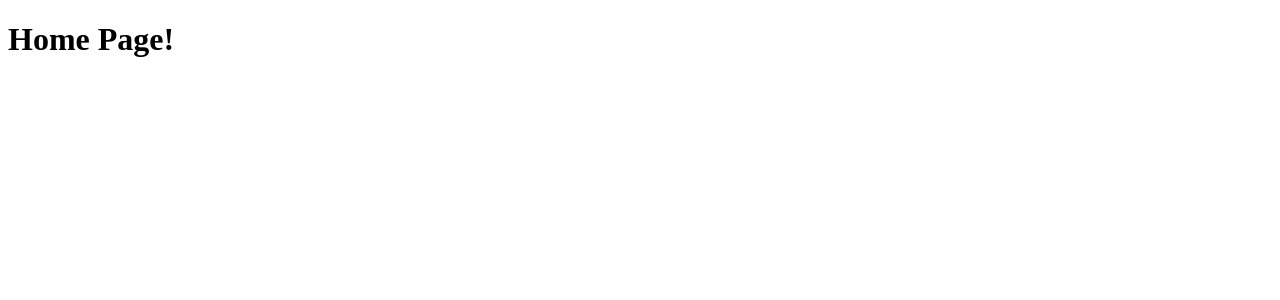
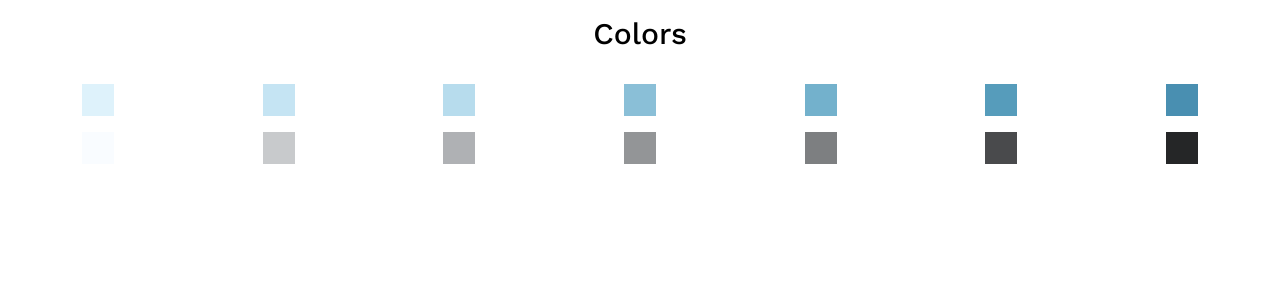
Before and after one commit to stephencottontail/sc-2021-nextjs, a Next.js app: page / in a window 1280 px wide. Shown: the top 300 px of the page. Built offline with nearby package versions, Linux system fonts and the light colour scheme.

Commit message:
Base tailwindcss implementation

```diff
--- a/package.json
+++ b/package.json
@@ -12,14 +12,17 @@
 		"start": "next start"
 	},
 	"devDependencies": {
+		"@tailwindcss/jit": "^0.1.18",
 		"@types/node": "^14.14.41",
 		"@types/react": "^17.0.3",
 		"@types/react-dom": "^17.0.3",
 		"@typescript-eslint/eslint-plugin": "^4.22.0",
 		"@typescript-eslint/parser": "^4.22.0",
+		"autoprefixer": "^10.2.5",
 		"eslint": "^7.24.0",
 		"eslint-config-prettier": "^8.2.0",
 		"eslint-plugin-react": "^7.23.2",
+		"postcss": "^8.2.14",
 		"prettier": "^2.2.1",
 		"tailwindcss": "^2.1.1",
 		"typescript": "^4.2.4"
--- /dev/null
+++ b/pages/_app.tsx
@@ -0,0 +1,9 @@
+import type { AppProps } from 'next/app'
+
+import "../styles/styles.css";
+
+function MyApp({ Component, pageProps }: AppProps ): JSX.Element {
+	return <Component {...pageProps} />;
+}
+
+export default MyApp;
--- a/pages/index.tsx
+++ b/pages/index.tsx
@@ -1,3 +1,23 @@
 export default function HomePage(): JSX.Element {
-	return <h1>Home Page!</h1>;
+	return (
+		<div>
+			<h1 className="text-center text-3xl my-4">Colors</h1>
+			<div className="grid grid-cols-7 gap-4 p-4">
+				<div className="h-8 w-8 mx-auto bg-blue-100"></div>
+				<div className="h-8 w-8 mx-auto bg-blue-200"></div>
+				<div className="h-8 w-8 mx-auto bg-blue-300"></div>
+				<div className="h-8 w-8 mx-auto bg-blue-400"></div>
+				<div className="h-8 w-8 mx-auto bg-blue-500"></div>
+				<div className="h-8 w-8 mx-auto bg-blue-600"></div>
+				<div className="h-8 w-8 mx-auto bg-blue-700"></div>
+				<div className="h-8 w-8 mx-auto bg-gray-100"></div>
+				<div className="h-8 w-8 mx-auto bg-gray-200"></div>
+				<div className="h-8 w-8 mx-auto bg-gray-300"></div>
+				<div className="h-8 w-8 mx-auto bg-gray-400"></div>
+				<div className="h-8 w-8 mx-auto bg-gray-500"></div>
+				<div className="h-8 w-8 mx-auto bg-gray-600"></div>
+				<div className="h-8 w-8 mx-auto bg-gray-700"></div>
+			</div>
+		</div>
+	);
 }
--- /dev/null
+++ b/postcss.config.js
@@ -0,0 +1,6 @@
+module.exports = {
+	plugins: {
+		tailwindcss: {},
+		autoprefixer: {},
+	},
+};
--- /dev/null
+++ b/styles/styles.css
@@ -0,0 +1,5 @@
+@import url('https://fonts.googleapis.com/css2?family=Work+Sans:ital,wght@0,300;0,500;0,600;1,300;1,500;1,600&display=swap');
+
+@tailwind base;
+@tailwind components;
+@tailwind utilities;
--- /dev/null
+++ b/tailwind.config.js
@@ -0,0 +1,39 @@
+module.exports = {
+	mode: "jit",
+	purge: ["./pages/*.tsx"],
+	darkMode: false,
+	theme: {
+		colors: {
+			blue: {
+				700: "#498fb1",
+				600: "#569cbb",
+				500: "#73b1cc",
+				400: "#8abfd7",
+				300: "#b7dced",
+				200: "#c5e4f3",
+				100: "#def2fb",
+			},
+			gray: {
+				700: "#252627",
+				600: "#494a4c",
+				500: "#7d7f81",
+				400: "#939597",
+				300: "#afb1b4",
+				200: "#c8cacc",
+				100: "#f9fcff",
+			},
+		},
+		fontFamily: {
+			sans: ["Work Sans", "Helvetica Neue", "sans-serif"],
+		},
+		fontWeight: {
+			light: 300,
+			normal: 500,
+			bold: 600,
+		},
+	},
+	variants: {
+		extend: {},
+	},
+	plugins: [],
+};
```
Also changed, not shown: 2 other files (tests, documents, lock files or other folders).
